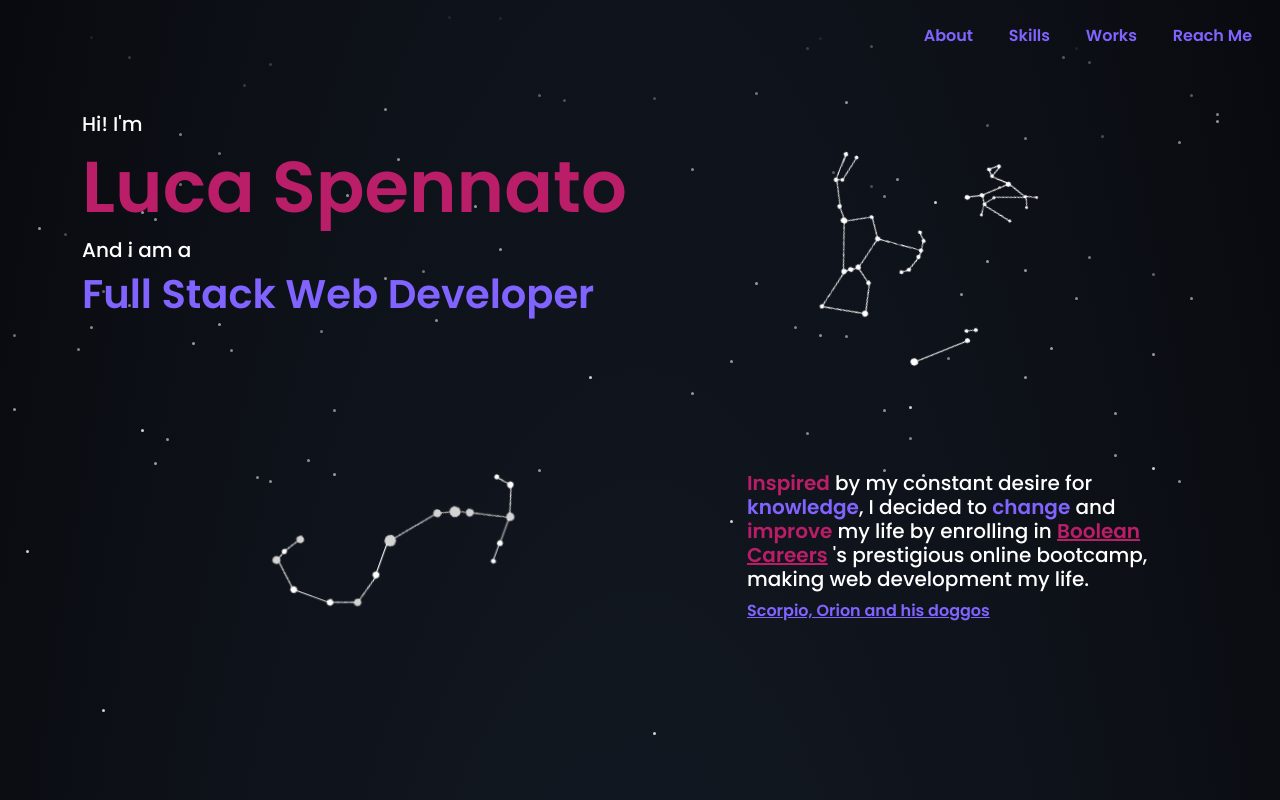
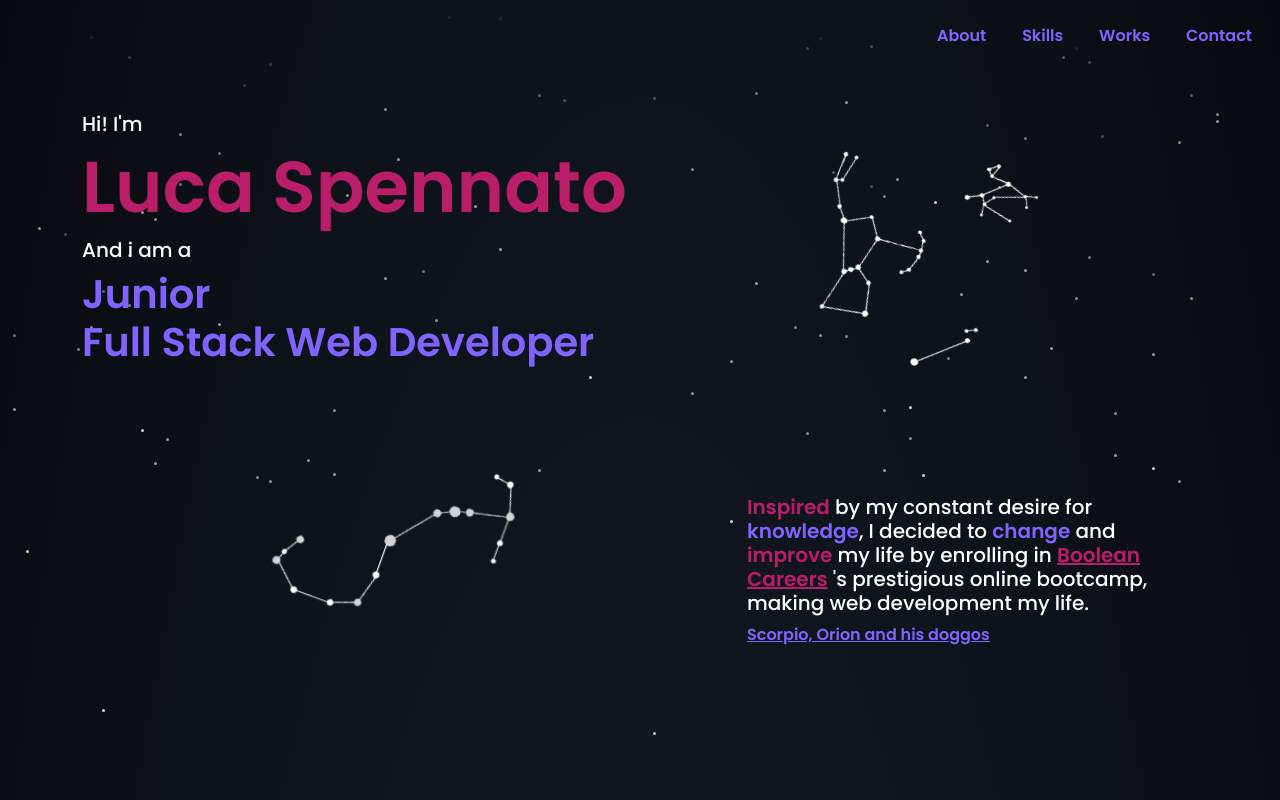
Before and after one commit to LucaSpennato/Luca-Spennato, a Vue app: page / in a window 1280 px wide. Shown: the top 800 px of the page. Built offline with nearby package versions, Linux system fonts and the light colour scheme.

Commit message:
fix: spacing, typos, formatting

```diff
--- a/src/components/HeaderComponent.vue
+++ b/src/components/HeaderComponent.vue
@@ -29,22 +29,22 @@ export default {
           isActive: true,
         },
         {
-          text: 'About',
+          text: 'about',
           route: '#about',
           isActive: false,
         },
         {
-          text: 'Skills',
+          text: 'skills',
           route: '#skills',
           isActive: false,
         },
         {
-          text: 'Works',
+          text: 'works',
           route: '#works',
           isActive: false,
         },
         {
-          text: 'Reach me',
+          text: 'contact',
           route: '#reachMe',
           isActive: false,
         },
--- a/src/components/mainComponents/PresentationSection.vue
+++ b/src/components/mainComponents/PresentationSection.vue
@@ -12,6 +12,7 @@
             And i am a
         </h5>
         <h1 class="pageStyleWordDark text-capitalize">
+            junior <br>
             full stack web developer
         </h1>
         <a class="img-container up-img" href="https://www.wired.com/2011/03/meet-the-constellations-orion/" target="_blank">
--- a/src/components/mainComponents/WorksSection.vue
+++ b/src/components/mainComponents/WorksSection.vue
@@ -1,12 +1,12 @@
 <template>
   <section id="works" class="row pt-lg-5">
 
-    <div class="col-12 m-auto mb-3">
-        <h3 class="pageStyleWordLight text-capitalize">
-        Works i've done
-      </h3>
+    <div class="col-12 mb-3">
+        <h3 class="pageStyleWordLight text-capitalize mb-5 text-center text-md-start">
+          Works i've done
+        </h3>
     </div>
-    <div class="col-12 m-auto">
+    <div class="col-12">
 
       <!-- Images -->
       <div id="carousel-imgs-wrapper" class="row">
--- a/src/pages/MainComponent.vue
+++ b/src/pages/MainComponent.vue
@@ -2,7 +2,7 @@
 
     <main>
 
-        <div class="container py-5" :ref="'presentationSection'" currentScrollData="0">
+        <div class="container py-1 py-lg-5" :ref="'presentationSection'" currentScrollData="0">
           <PresentationSection  />
         </div>
         <div class="container py-5" :ref="'aboutSection'" currentScrollData="1">
```
